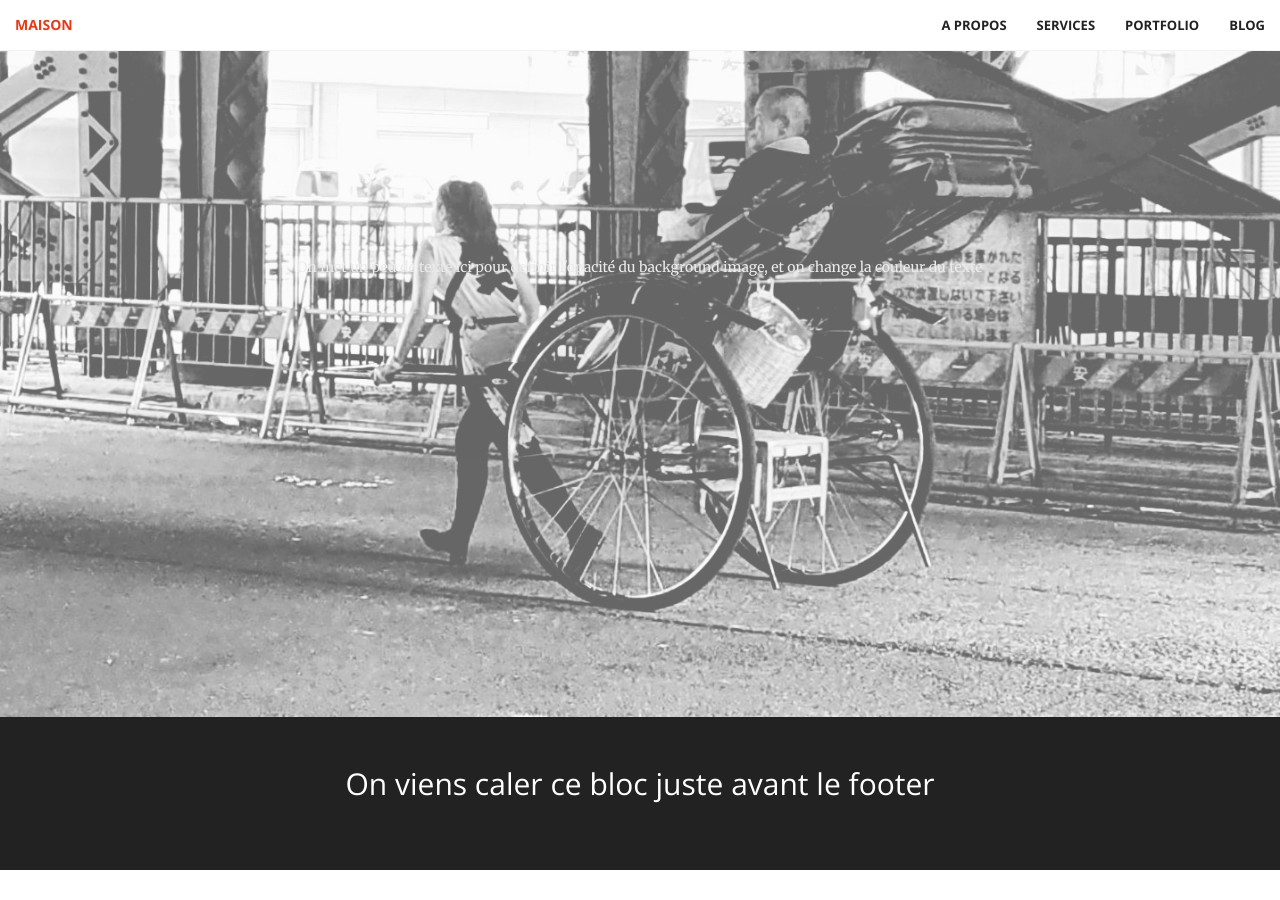
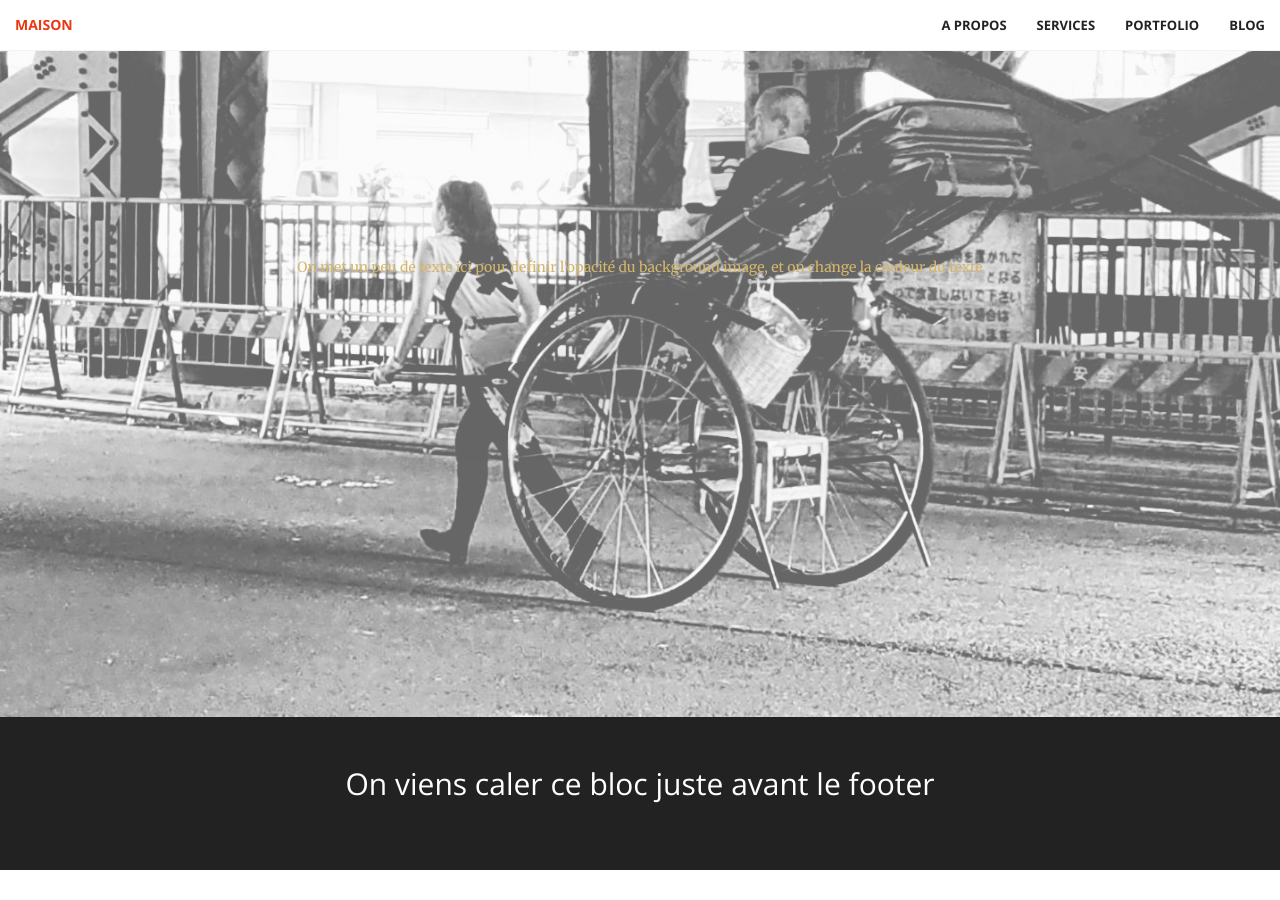
Before and after one commit to daily-frenchy/open, a Jekyll site: the page built from index.html, in a window 1280 px wide and 900 px high, scrolled down 556 px. Built offline with Jekyll 4.4.1, drawn with Linux system fonts in a browser that asks for light colours.

Commit message:
Update creative.css

```diff
--- a/css/creative.css
+++ b/css/creative.css
@@ -177,7 +177,8 @@ header {
     width: 100%;
     min-height: auto;
     text-align: center;
-    color: #dedede;
+    /*     couleur du texte du header */
+    color: rgb(184, 134, 11);
     opacity: 0.6;
     background-image: url(/open/img/header.jpg);
     background-position: center;
```
